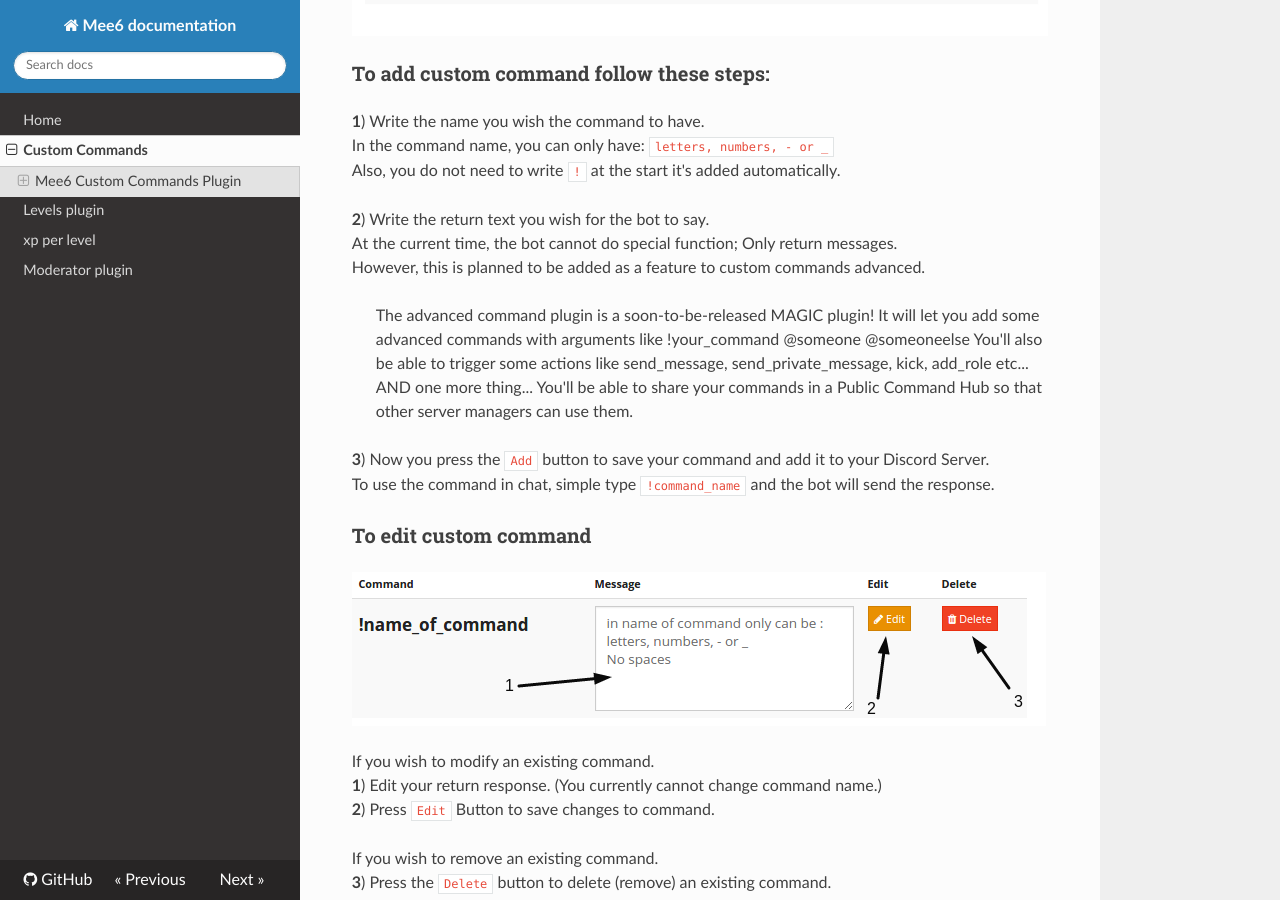
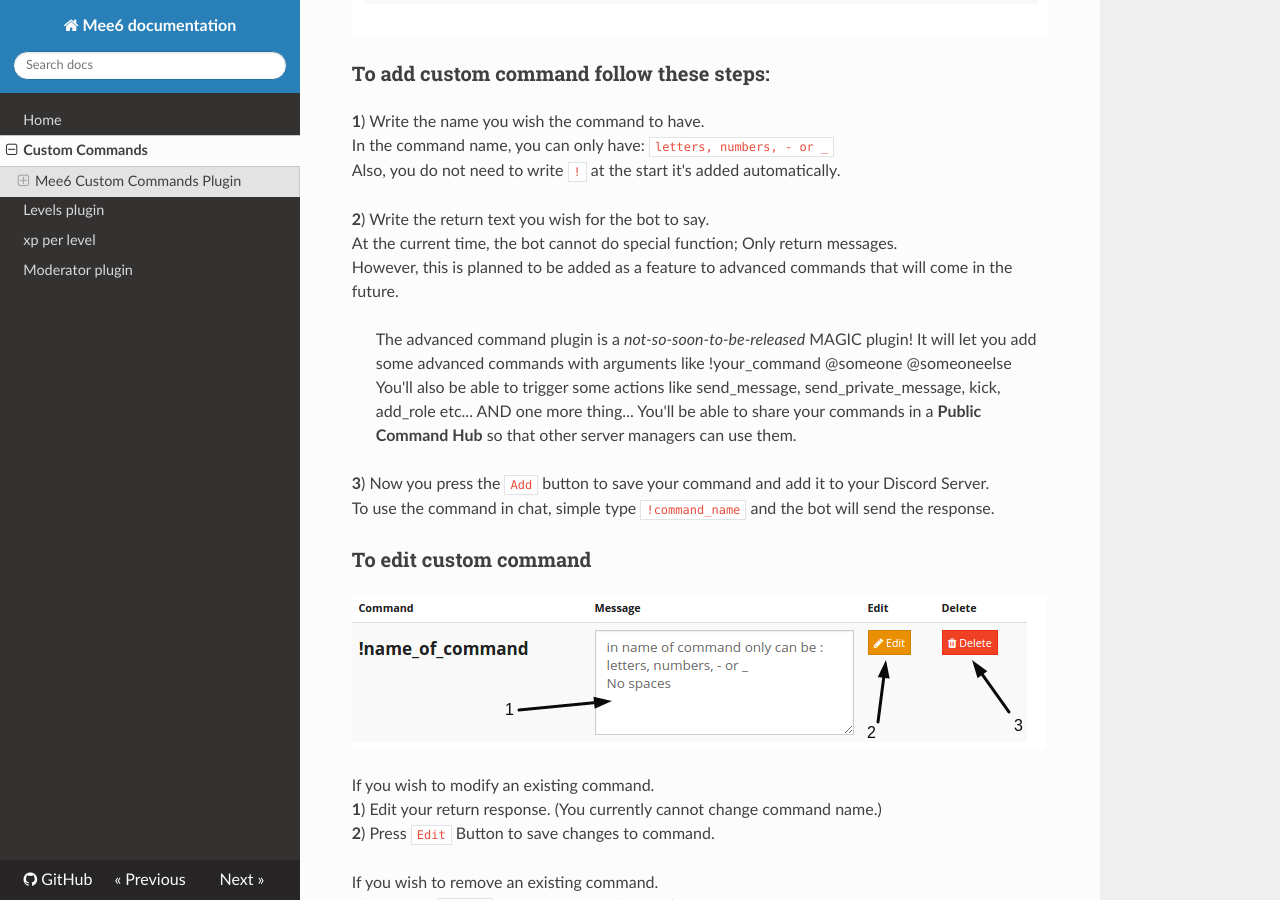
Before and after one commit to Mee6/Mee6-documentation, an MkDocs documentation site: the page built from docs/Commands.md, in a window 1280 px wide and 900 px high, scrolled down 712 px. Built offline with MkDocs 1.6.1, drawn with Linux system fonts in a browser that asks for light colours; nearby versions of some CDN libraries; old or Windows-style settings are respelled for this version of MkDocs.

Commit message:
corrected what lemonlord forgot in commands.md

```diff
--- a/docs/Commands.md
+++ b/docs/Commands.md
@@ -13,12 +13,12 @@
 
 **2**) Write the return text you wish for the bot to say.
 At the current time, the bot cannot do special function; Only return messages.
-However, this is planned to be added as a feature to custom commands advanced.
+However, this is planned to be added as a feature to advanced commands that will come in the future.
 
-> The advanced command plugin is a soon-to-be-released MAGIC plugin!
+> The advanced command plugin is a *not-so-soon-to-be-released* MAGIC plugin!
 > It will let you add some advanced commands with arguments like !your_command @someone @someoneelse
 > You'll also be able to trigger some actions like send_message, send_private_message, kick, add_role etc...
-> AND one more thing... You'll be able to share your commands in a Public Command Hub so that other server managers can use them.
+> AND one more thing... You'll be able to share your commands in a **Public Command Hub** so that other server managers can use them.
 
 **3**) Now you press the `Add` button to save your command and add it to your Discord Server.
 To use the command in chat, simple type `!command_name` and the bot will send the response.
```
